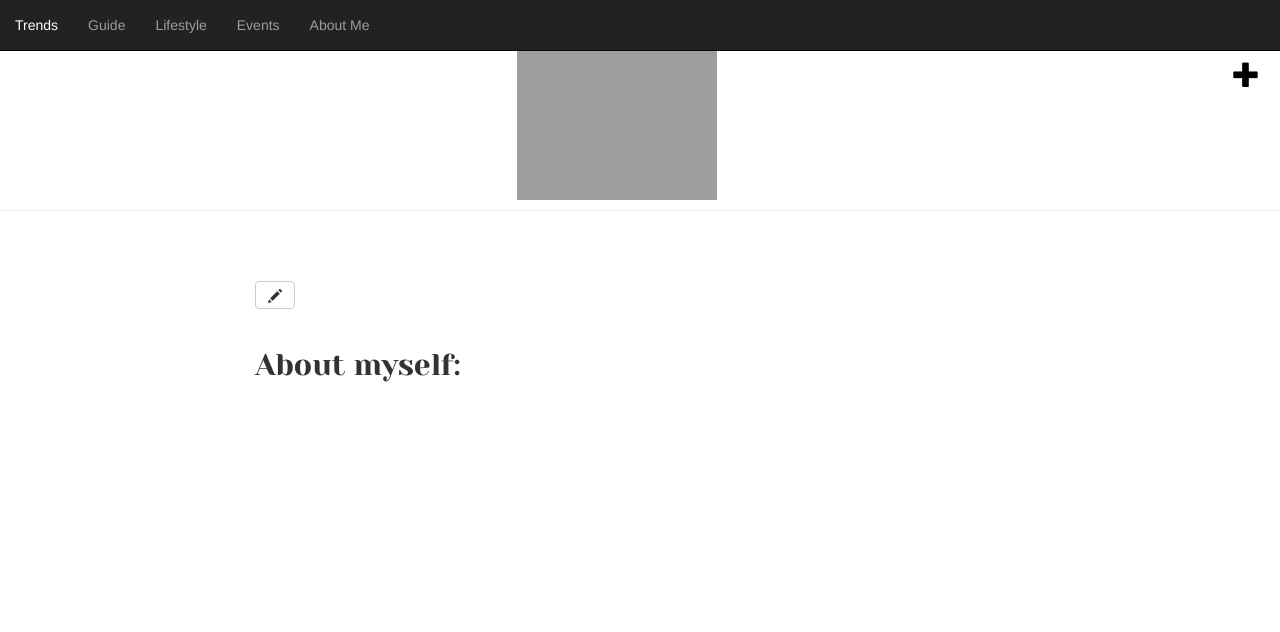
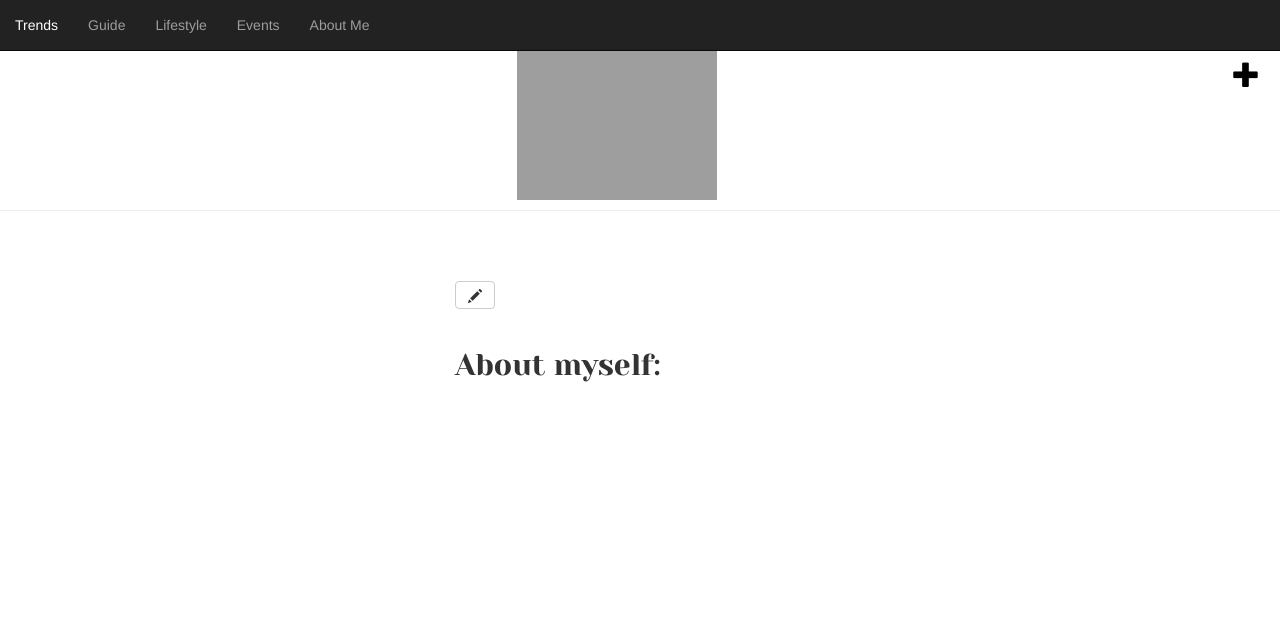
Before and after one commit to vincentgottschling/fashionist-blog, a Django app: template fashionist/templates/fashionist/about_me.html in a window 1280 px wide. Shown: the top 632 px of the page. Run offline with Django 3.2, Linux system fonts and the light colour scheme; the template is opened without the code that fills it, so the values that code supplies are empty; the visitor is signed in with stand-in values (Sample User, id 1); some libraries are stand-ins or nearby versions; grey boxes are pictures that could not be loaded.

Commit message:
textkleiner

```diff
--- a/fashionist/templates/fashionist/about_me.html
+++ b/fashionist/templates/fashionist/about_me.html
@@ -1,8 +1,8 @@
 {% extends 'fashionist/base.html' %}
 
 {% block content %}
-    <div class="col-md-2"></div>
-    <div class="col-md-8">
+    <div class="col-md-4"></div>
+    <div class="col-md-4">
         {% if user.is_authenticated %}
             <a class="btn btn-default" href="{% url 'edit_info' %}"><span class="glyphicon glyphicon-pencil"></span></a>
         {% endif %}
```
